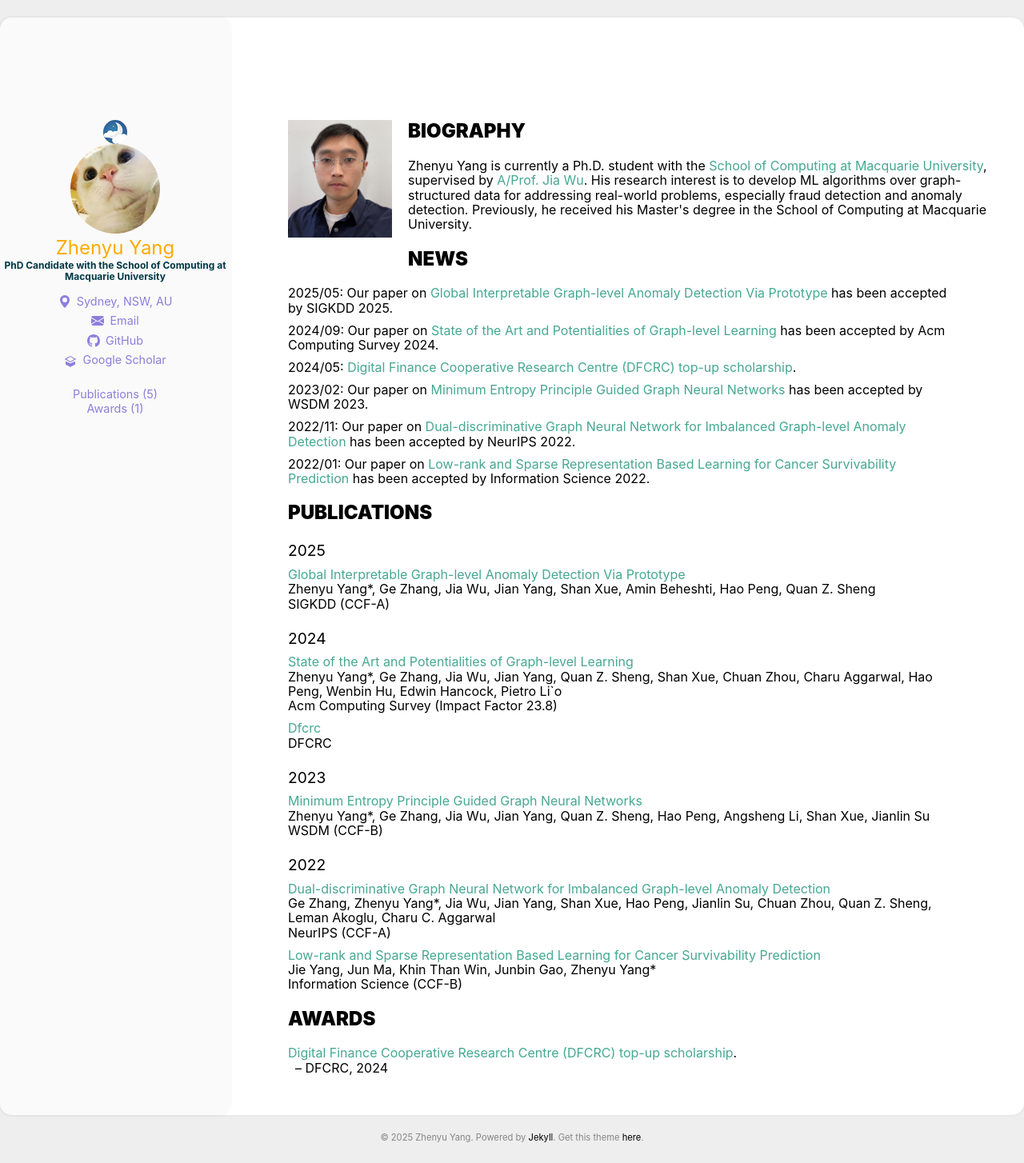
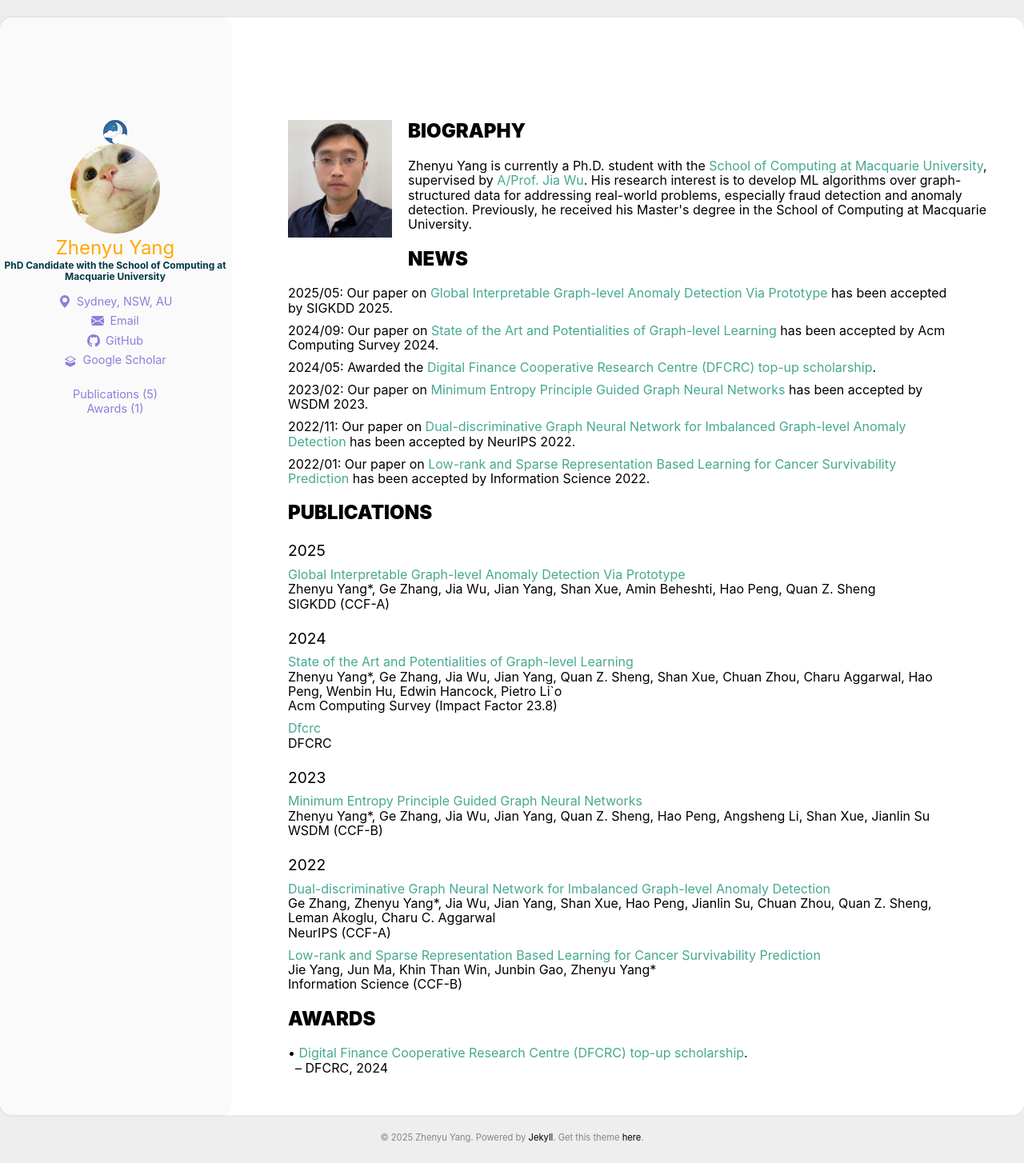
Before and after one commit to ZhenyuYangMQ/ZhenyuYangMQ.github.io, a Jekyll site: the page built from index.html, in a window 1280 px wide. Shown: the whole page at 80% size. Built offline with Jekyll 4.4.1, drawn with Linux system fonts in a browser that asks for light colours.

Commit message:
Update archive.html

```diff
--- a/_includes/archive.html
+++ b/_includes/archive.html
@@ -69,7 +69,8 @@
       {% if post.categories contains "Awards" and post.awards and post.date %}
         <li>
           <div class='archive_title'>
-            {{ year }}/{{ month }}: {% if post.link %}
+            {{ year }}/{{ month }}: Awarded the
+              {% if post.link %}
               <a href='{{ post.link | escape }}' target="_blank">{{ post.awards | escape }}</a>.
 	      {% else %}
               {{ post.awards | escape }}.
@@ -133,7 +134,7 @@
       {% for post in site.posts %}
         {% if post.categories contains "Awards" and post.venues and post.awards %}
           <li>
-            <div class='archive_title'>
+            <div class='archive_title'> •
               {% if post.link %}
               <a href='{{ post.link | escape }}' target="_blank">{{ post.awards | escape }}</a>.
               {% else %}
```
